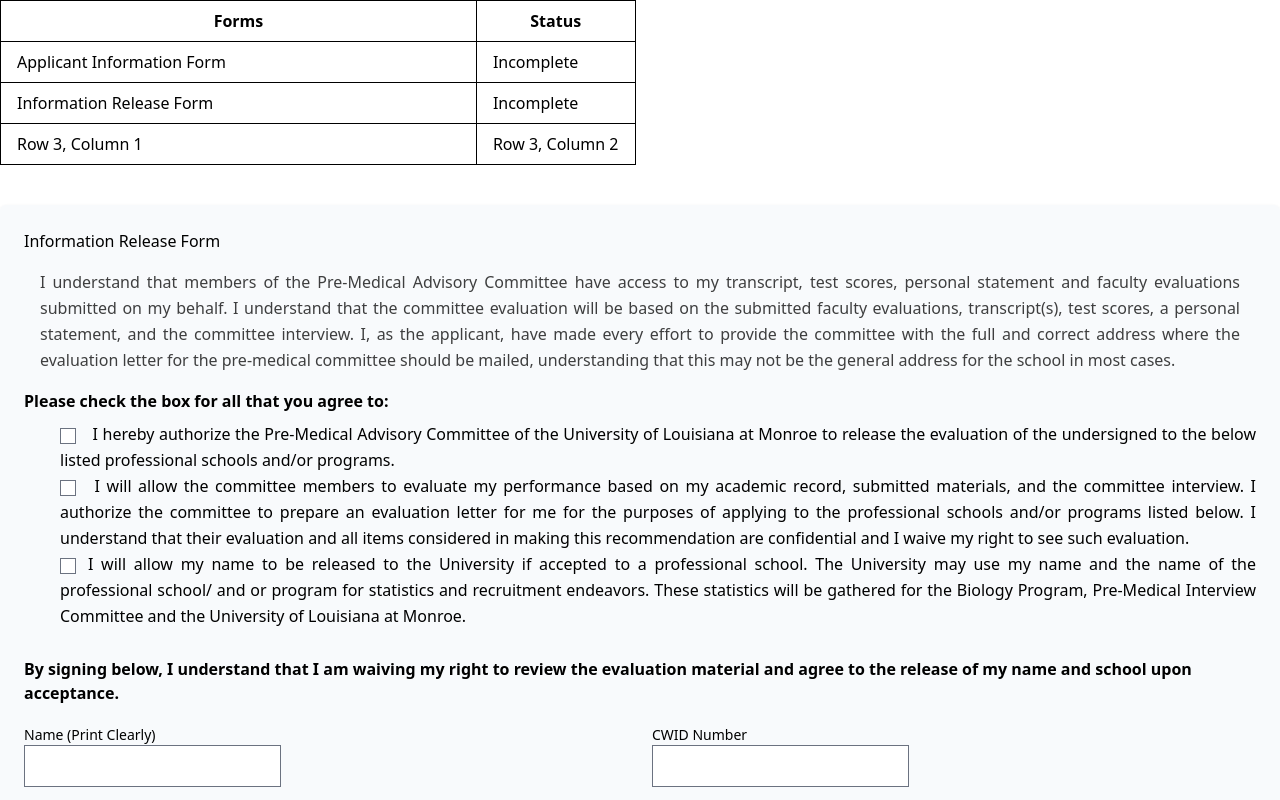
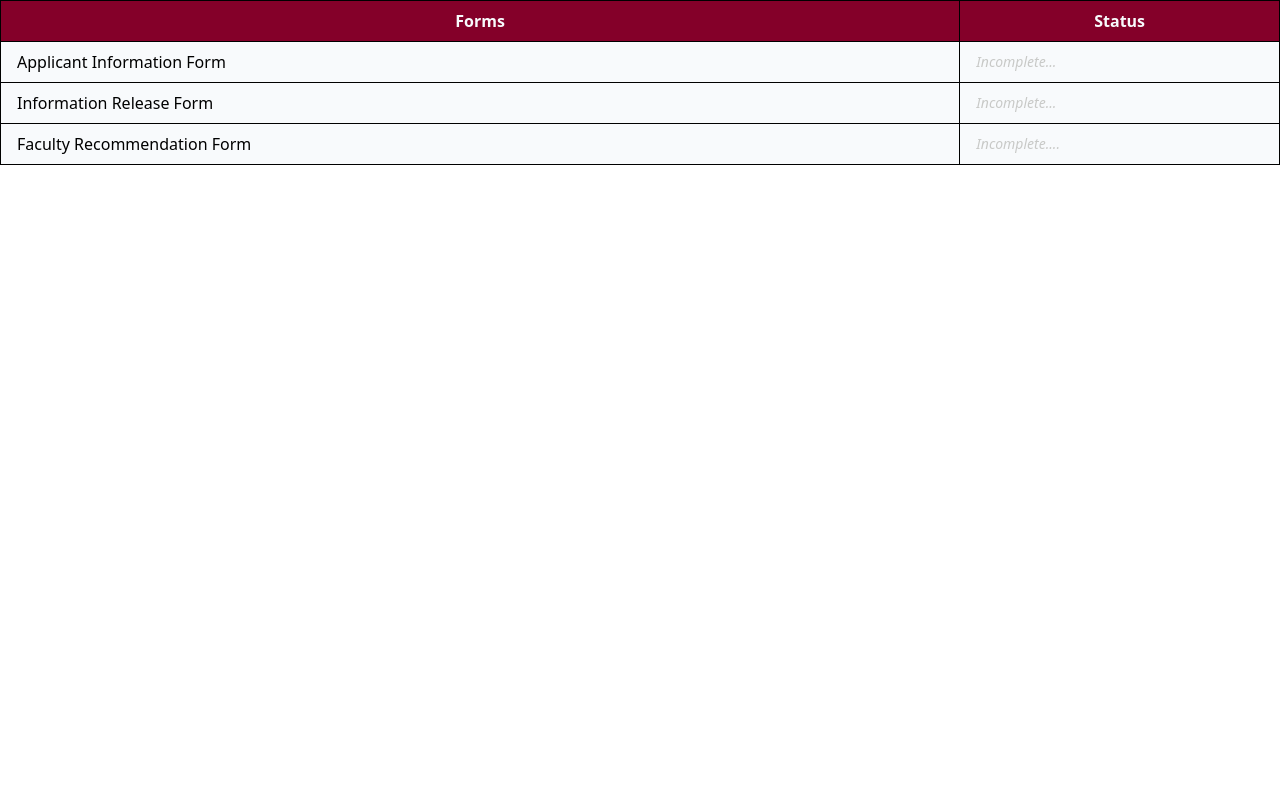
Before and after one commit to HealthTech-Devs/PMAC-healthtech-devs, a Next.js app: page /Forms in a window 1280 px wide. Shown: the top 800 px of the page. Built offline with nearby package versions, Linux system fonts and the light colour scheme.

Commit message:
Forms Landing Page with routing without dropbox(n

```diff
--- a/src/pages/AllForms/InfoRelease/InfoReleaseForm.js
+++ b/src/pages/AllForms/InfoRelease/InfoReleaseForm.js
@@ -206,7 +206,7 @@
 
 
 
-      <button className="bg-green text-white font-bold py-2 px-4 rounded" type="button" onClick={handleAddRow}>Add Row</button>
+      <button className="bg-green text-white font-bold py-2 px-4 rounded mt-3" type="button" onClick={handleAddRow}>Add Row</button>
         <div className="flex justify-center"><button className="bg-green text-white font-bold py-2 px-4 rounded">
         Submit
       </button></div>
--- a/src/pages/Forms.js
+++ b/src/pages/Forms.js
@@ -1,12 +1,10 @@
 import React from 'react'
-import AppInfo from './AllForms/AppInfoForm/AppInfo'
-import InfoReleaseForm from './AllForms/InfoRelease/InfoReleaseForm'
-
+import Link from 'next/link'
 
 function Forms() {
   return (
     <div>
-       <table className="table-auto border border-black">
+       <table className="w-full table-auto border  border-black  px-4 py-2 bg-red text-white ">
       <thead>
         <tr>
           <th className="w-3/4 border border-black px-4 py-2">Forms</th>
@@ -15,22 +13,24 @@
       </thead>
       <tbody>
         <tr>
-          <td className="w-3/4 border border-black px-4 py-2">Applicant Information Form</td>
-          <td className="w-1/4 border border-black px-4 py-2">Incomplete</td>
+          <td className="w-3/4 border border-black px-4 py-2 bg-white text-black  hover:text-red hover:font-bold"><Link href="/AllForms/AppInfoForm/AppInfo">Applicant Information Form</Link>
+            </td>
+          <td className="w-1/4 border border-black px-4 py-2 bg-white text-black text-gray italic text-sm">Incomplete...</td>
         </tr>
         <tr>
-          <td className="w-3/4 border border-black px-4 py-2">Information Release Form</td>
-          <td className="w-1/4 border border-black px-4 py-2">Incomplete</td>
+          <td className="w-3/4 border border-black px-4 py-2 bg-white text-black hover:text-red hover:font-bold"><Link href="/AllForms/InfoRelease/InfoReleaseForm">Information Release Form
+          </Link>
+            </td>
+          <td className="w-1/4 border border-black px-4 py-2 bg-white text-gray italic text-sm ">Incomplete...</td>
         </tr>
         <tr>
-          <td className="w-3/4 border border-black px-4 py-2">Row 3, Column 1</td>
-          <td className="w-1/4 border border-black px-4 py-2">Row 3, Column 2</td>
+          <td className="w-3/4 border border-black px-4 py-2 bg-white text-black">Faculty Recommendation Form</td>
+          <td className="w-1/4 border border-black px-4 py-2 bg-white text-black text-gray italic text-sm">Incomplete....</td>
         </tr>
       </tbody>
     </table>
 
-       {/* <AppInfo/> */}
-       <InfoReleaseForm />
+
 
     </div>
   )
```
